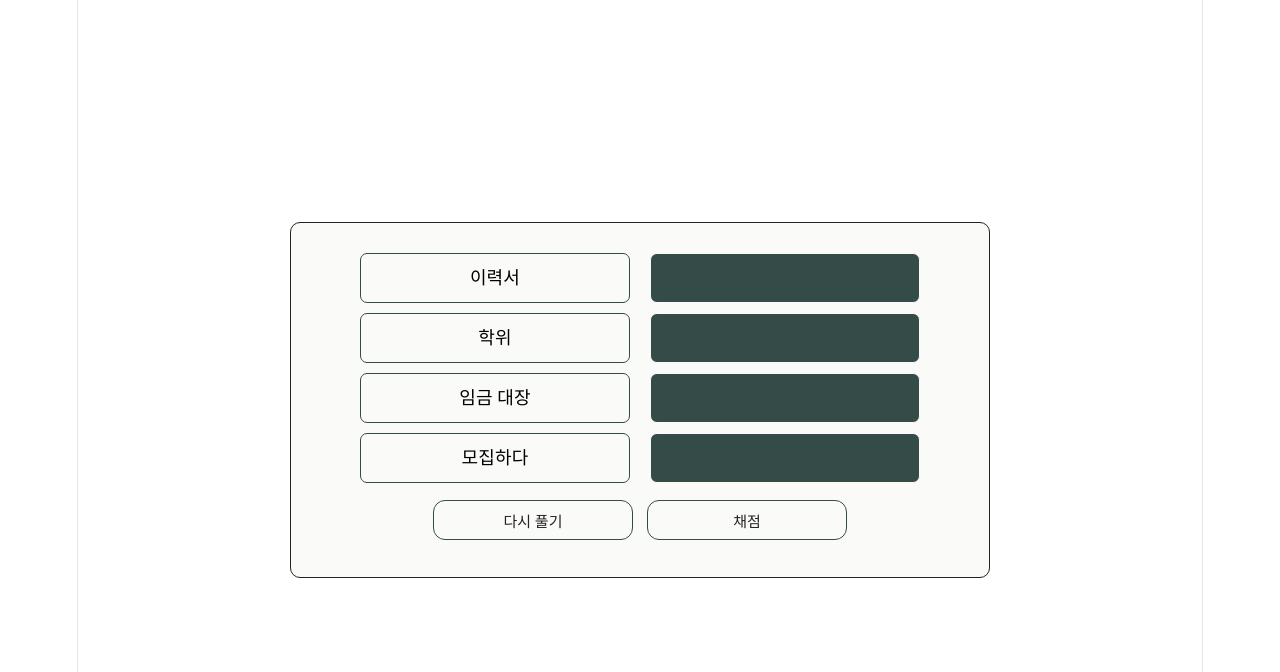
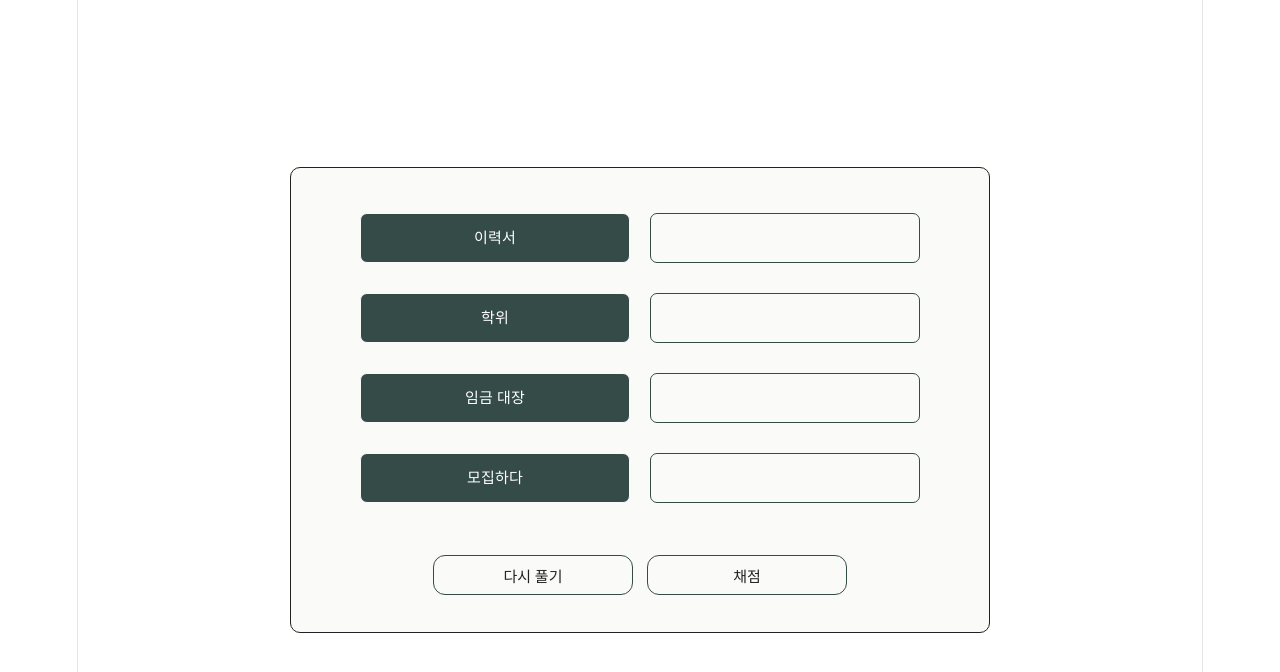
Before and after one commit to null4848/wordtest, a React (Vite) app: page / in a window 1280 px wide. Both pictures are taken after a click on the button "테스트 응시". Shown: the top 672 px of the page. Built offline with nearby package versions, Linux system fonts and the light colour scheme; a web font is replaced by a local one.

Commit message:
feat : 틀린 단어 css 변경 및 정답 표시 기능 구현
calculateScore -> 틀린 단어 ID 목록 함께 반환

wrongIds 상태 추가 및 채점/다시풀기 로직 수정

틀린 문제 CSS 변경 및 정답 레이아웃 추가

```diff
--- a/src/Test.css
+++ b/src/Test.css
@@ -45,6 +45,7 @@ strong {
   align-items: stretch;
   width: fit-content;
   height: fit-content;
+  margin-bottom: 30px;
 }
 
 .questionwrap {
@@ -55,28 +56,54 @@ strong {
 .answerwrap {
   width: auto;
   height: auto;
+  position: relative;
 }
 
 .question, .answerinput {
   width: 270px;
   height: 50px;
-    margin-bottom: 10px;
+  margin-top: 15px;
+  margin-bottom: 15px;
   align-content: center;
   border-radius: 7px;
   color: black;
+  font-size: 15px;
+  box-sizing: border-box;
 }
 
 .question {
-    background-color: #fafaf8;
-    border: 1px solid #344b47
+  background-color: #344b47;
+  border: 1px solid #fafaf8;
+  color: white;
+  text-align: center;
 }
 
 .answerinput {
-    background-color: #344b47;
-    border: 1px solid #fafaf8;
+  background-color: #fafaf8;
+  border: 1px solid #344b47;
+  padding: 10px;
+  text-align: center;
+}
+
+.wronginput {
+  background-color: #fafaf8;
+  border: 1px solid #ff3333;
   color: white;
   padding: 10px;
   text-align: center;
+}
+
+
+.correctanswer {
+  position: absolute;
+  left: 0;
+  bottom: -11px;
+  width: 100%;
+  color: #ff3333;
+  text-align: center;
+  font-size: 14px;
+  font-weight: bold;
+  pointer-events: none;
 }
 
 .scoreBtn, .retryBtn {
@@ -85,3 +112,7 @@ strong {
   background-color: #fafaf8;
   border: 1px solid #344b47;
 }
+
+.resultwrap {
+  color: #222;
+}
--- a/src/Test.tsx
+++ b/src/Test.tsx
@@ -77,10 +77,12 @@ const calculateScore = (
   data: WordItem[],
   answers: Record<number, string>,
   type: 'word' | 'meaning'
-): number => {
+): { score : number; wrongIds: number[] } => {
 
   // 맞춘 개수
   let scoreAnswer = 0;
+  // 틀린 단어 아이디
+  const wrongIds: number[] = []
 
   data.forEach((item) => {
     // 사용자가 입력한 값 가져오기
@@ -97,22 +99,32 @@ const calculateScore = (
     if (userAnswer === correctAnswer) {
       // 맞춘 개수 ++
       scoreAnswer++;
+    } else {
+      // worngIds에 틀린 단어 id 저장
+      wrongIds.push(item.id)
     }
   });
 
   // 맞춘 개수 리턴
-  return scoreAnswer;
+  return { score : scoreAnswer, wrongIds };
 };
 
 // 문제 목록 컴포넌트
-function Quizs({ handleInputChange, results, type, answers }: any) {
+function Quizs({ handleInputChange, results, type, answers, wrongIds, isResultVisible }: any) {
 
   return (
     <>
     <div className='wordwrap'>
       {
-        results.data.map((result: WordItem) => (
-          <div className='questionwrap' key = {result.id}>
+        results.data.map((result: WordItem) => {
+          // 채점 완료, 틀린 목록에 포함된 경우
+          const isWrong = isResultVisible && wrongIds.includes(result.id);
+
+          // 정답 문구
+          const correctAnswer = type === 'word' ? result.word : result.meaning;
+
+          return (
+            <div className={`questionwrap ${isWrong ? 'wrong' : ''}`} key = {result.id}>
 
               {/* 문제 */}
               <div className='question'>
@@ -122,15 +134,24 @@ function Quizs({ handleInputChange, results, type, answers }: any) {
               {/* 입력창 */}
               <div className='answerwrap'>
                 <input
-                className='answerinput'
+                  className={`answerinput ${isWrong ? 'wronginput' : ''}`}
                   name={`answerinput-${result.id}`}
-                type = 'text'
+                  type='text'
                   value={answers[result.id] || ''}
                   onChange={ (event) => handleInputChange(result.id, event.target.value)}
                   />
+
+                {isWrong && (
+                  <div className='correctanswer'>
+                    {correctAnswer}
                   </div>
+                )}
               </div>
-        ))
+
+
+            </div>
+          )
+        })
       }
     </div>
 
@@ -139,12 +160,14 @@ function Quizs({ handleInputChange, results, type, answers }: any) {
 }
 
 // 하단 버튼 컴포넌트
-function QuizAction({setAnswers, setIsResultVisible}: any) {
+function QuizAction({setAnswers, setIsResultVisible, setWrongIds}: any) {
 
   // 다시 풀기 버튼 클릭 시 이벤트
   const retryClick = () => {
-    // 초기화
+    // 정답 초기화
     setAnswers({})
+    // 틀린 id 초기화
+    setWrongIds([]);
     // 결과창 숨기기
     setIsResultVisible(false);
   }
@@ -183,7 +206,7 @@ function Resultwrap({ isClicked, score, total }: any) {
   )
 }
 
-// 메인 단어어 문제 컴포넌트
+// 메인 단어 문제 컴포넌트
 function Wordwrap() {
 
   // 이전 컴포넌트에서 받아온 값 확인
@@ -202,6 +225,7 @@ function Wordwrap() {
   // 답안 상태 정의
   const [ answers, setAnswers ] = useState<Record<number, string>>({});
   const [ isResultVisible , setIsResultVisible ] = useState<boolean>(false);
+  const [ wrongIds, setWrongIds ] = useState<number[]>([]);
 
   // result 상태에 따른 리턴값
   if (results.status === "pending") {
@@ -212,17 +236,19 @@ function Wordwrap() {
     return <div className='result'>{results.error.message}</div>;
   }
 
+  // 함수 이용해서 맞춘 개수, 틀린 목록 받아오기
+  const { score, wrongIds: calculatedWrongIds } = results.status === "success"
+    ? calculateScore(results.data, answers, type)
+    : { score : 0, wrongIds: []};
+
   // 채점 버튼 클릭 시
   // 점수 계산 로직
   const handleScore = (event: React.FormEvent) => {
     event.preventDefault(); // 새로고침 방지!
+    setWrongIds(calculatedWrongIds) // 계산된 틀린 단어 id 상태에 저장
     setIsResultVisible(true);
   }
 
-  // 함수 이용해서 맞춘 개수 받아오기
-  const score = results.status === "success"
-    ? calculateScore(results.data, answers, type)
-    : 0;
 
   // 개별 input의 글자가 바뀔 때 id에 따라 값을 업데이트하는 함수
   const handleInputChange = (id: number, value: string) => {
@@ -246,12 +272,15 @@ function Wordwrap() {
             results={results}
             type={type}
             answers={answers}
+            wrongIds={wrongIds}
+            isResultVisible={isResultVisible}
           />
 
           {/* 다시 풀기, 채점 버튼 영역 */}
           <QuizAction
             setAnswers={setAnswers}
             setIsResultVisible={setIsResultVisible}
+            setWrongIds={setWrongIds}
           />
 
         </div>
```
Lines whose indentation alone changed are shown as unchanged.
